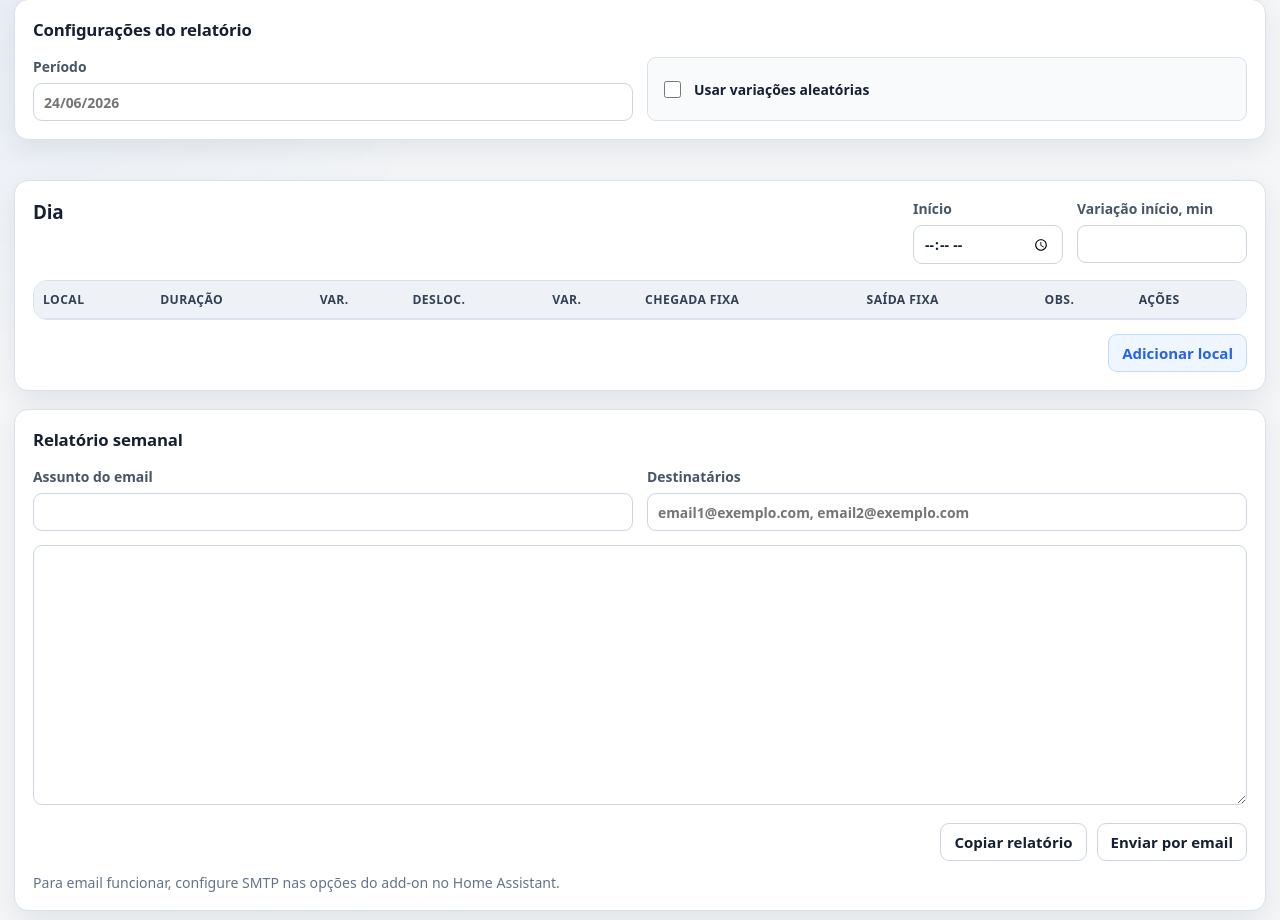
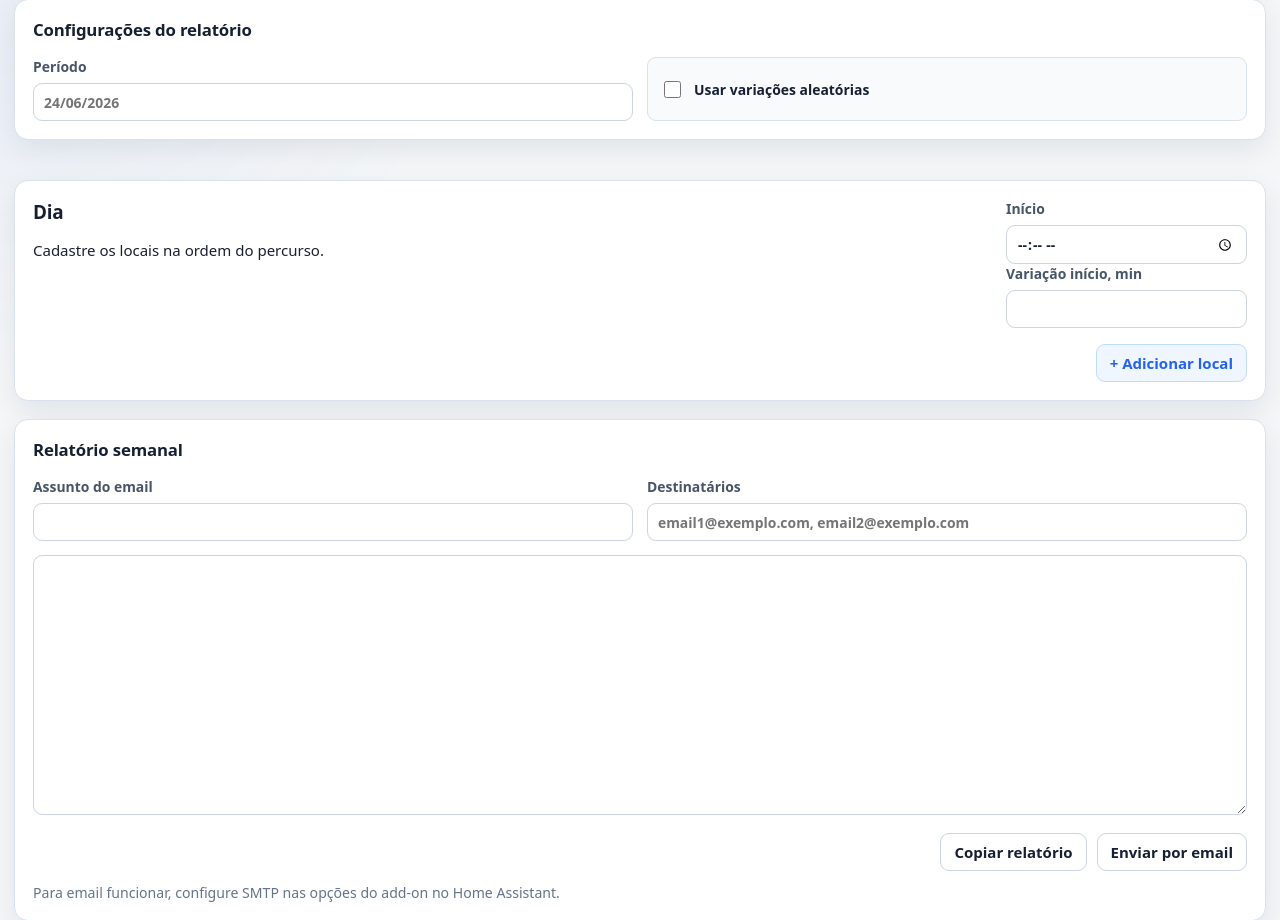
Before and after one commit to reilouco/journee-ha-addon, a FastAPI app: page / in a window 1280 px wide. Shown: the part 139-1059 px from the top of the page. Run offline with FastAPI, Linux system fonts and the light colour scheme; lists and menus that the app fills with data are empty; parts of the project's set-up code (start-up, migrations or seed data) failed here and were passed over.

Commit message:
Enhance HTML structure and include versioning
Updated various buttons to include type attributes for better accessibility and functionality. Changed the stylesheet and script links to include versioning.

```diff
--- a/journee_ha/app/templates/index.html
+++ b/journee_ha/app/templates/index.html
@@ -4,8 +4,10 @@
   <meta charset="utf-8">
   <title>Journée HA</title>
   <meta name="viewport" content="width=device-width, initial-scale=1">
-  <link rel="stylesheet" href="static/style.css">
+
+  <link rel="stylesheet" href="static/style.css?v=1.3.0">
 </head>
+
 <body>
   <main class="app">
     <header class="header">
@@ -15,15 +17,15 @@
       </div>
 
       <div class="header-actions">
-        <button id="saveBtn">Salvar</button>
-        <button id="reportBtn" class="primary">Gerar relatório</button>
+        <button id="saveBtn" type="button">Salvar</button>
+        <button id="reportBtn" type="button" class="primary">Gerar relatório</button>
       </div>
     </header>
 
-    <section class="card">
+    <section class="card compact-card">
       <h2>Configurações do relatório</h2>
 
-      <div class="grid">
+      <div class="grid settings-grid">
         <label>
           Período
           <input id="reportPeriod" type="text" placeholder="24/06/2026">
@@ -31,7 +33,7 @@
 
         <label class="checkbox">
           <input id="randomize" type="checkbox">
-          Usar variações aleatórias
+          <span>Usar variações aleatórias</span>
         </label>
       </div>
     </section>
@@ -40,9 +42,12 @@
 
     <section class="card">
       <div class="day-header">
-        <h2 id="dayTitle">Dia</h2>
+        <div>
+          <h2 id="dayTitle">Dia</h2>
+          <p class="subtle">Cadastre os locais na ordem do percurso.</p>
+        </div>
 
-        <div class="grid small">
+        <div class="day-time-grid">
           <label>
             Início
             <input id="startTime" type="time">
@@ -55,27 +60,12 @@
         </div>
       </div>
 
-      <div class="table-wrap">
-        <table>
-          <thead>
-            <tr>
-              <th>Local</th>
-              <th>Duração</th>
-              <th>Var.</th>
-              <th>Desloc.</th>
-              <th>Var.</th>
-              <th>Chegada fixa</th>
-              <th>Saída fixa</th>
-              <th>Obs.</th>
-              <th>Ações</th>
-            </tr>
-          </thead>
-          <tbody id="locationsBody"></tbody>
-        </table>
-      </div>
+      <div id="locationsBody" class="locations-list"></div>
 
       <div class="row-actions">
-        <button id="addLocationBtn">Adicionar local</button>
+        <button id="addLocationBtn" type="button" class="add-location">
+          + Adicionar local
+        </button>
       </div>
     </section>
 
@@ -97,8 +87,8 @@
       <textarea id="reportText" spellcheck="false"></textarea>
 
       <div class="row-actions">
-        <button id="copyBtn">Copiar relatório</button>
-        <button id="emailBtn">Enviar por email</button>
+        <button id="copyBtn" type="button">Copiar relatório</button>
+        <button id="emailBtn" type="button">Enviar por email</button>
       </div>
 
       <p class="hint">
@@ -111,9 +101,9 @@
 
       <div class="backup-row">
         <input id="backupName" type="text" placeholder="nome_do_backup">
-        <button id="backupBtn">Criar backup</button>
+        <button id="backupBtn" type="button">Criar backup</button>
         <select id="backupList"></select>
-        <button id="restoreBtn">Restaurar</button>
+        <button id="restoreBtn" type="button">Restaurar</button>
       </div>
     </section>
 
@@ -122,6 +112,6 @@
     <datalist id="locationSuggestions"></datalist>
   </main>
 
-  <script src="static/app.js"></script>
+  <script src="static/app.js?v=1.3.0"></script>
 </body>
 </html>
```
